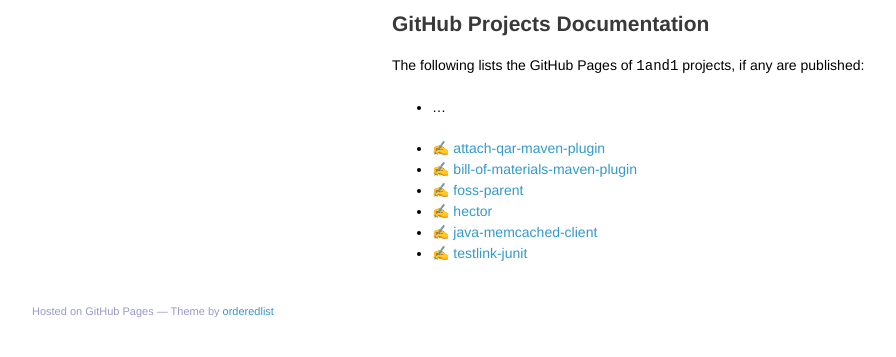
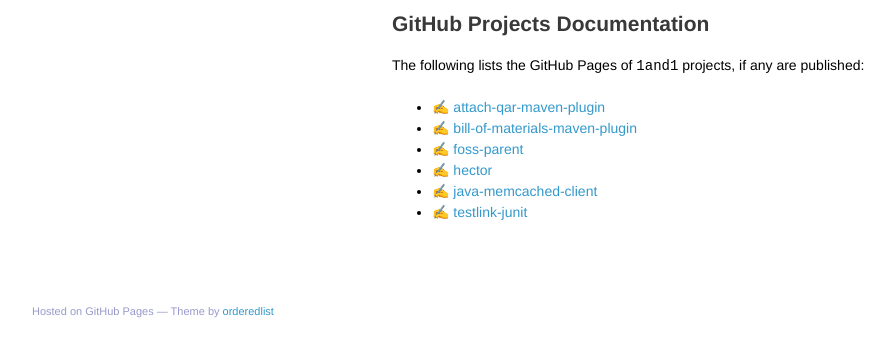
Before and after one commit to 1and1/1and1.github.io, a plain HTML site: page index.html in a window 1280 px wide. Shown: the part 409-766 px from the top of the page, without its empty margins (178-1074 px from the left). Drawn offline with Linux system fonts and the light colour scheme.

Commit message:
removed placeholder

```diff
--- a/index.html
+++ b/index.html
@@ -64,9 +64,7 @@
         <h2>GitHub Projects Documentation</h2>
 
         <p>The following lists the GitHub Pages of <tt>1and1</tt> projects, if any are published:</p>
-        <ul>
-            <li>…</li>
-        </ul>
+
 <!-- GH Pages Index: 25 projects found -->
         <ul>
             <li>
```
